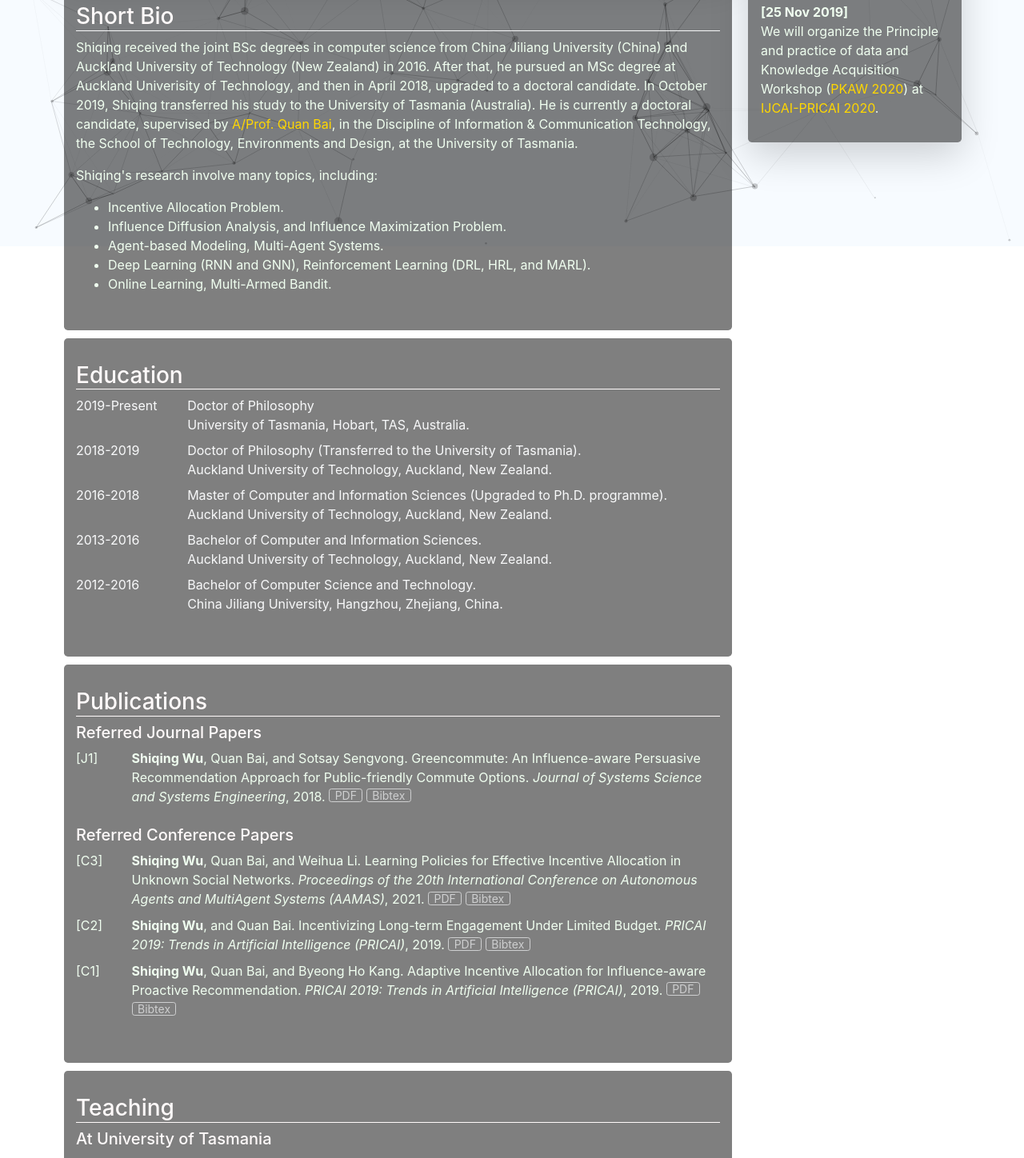
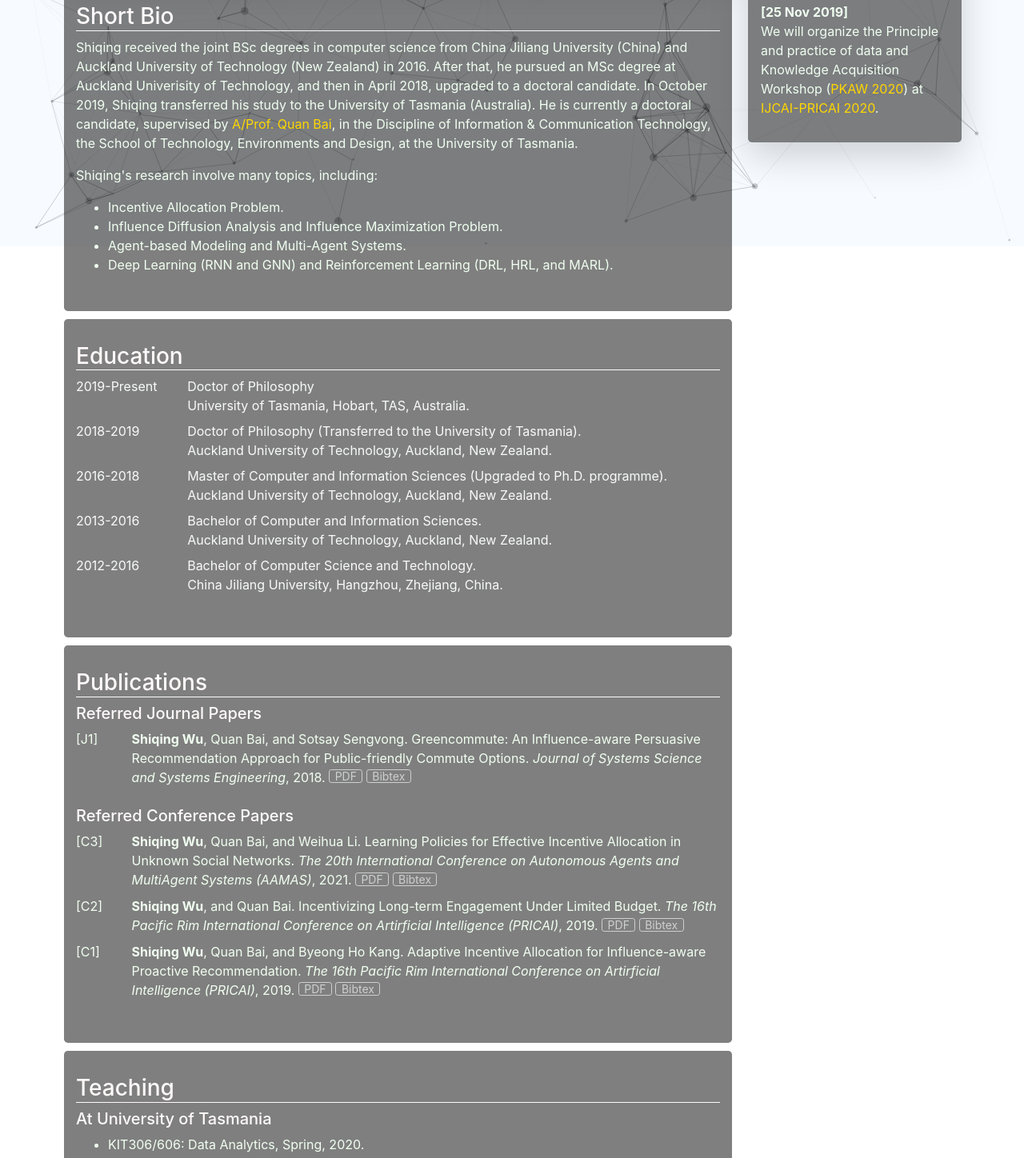
Before and after one commit to Konatanaya/konatanaya.github.io, a plain HTML site: page index.html in a window 1280 px wide. Shown: the part 492-1940 px from the top of the page at 80% size. Drawn offline with nearby package versions, Linux system fonts and the light colour scheme; animation ran at ten frames a second; some icons are missing.

Commit message:
update bio

```diff
--- a/index.html
+++ b/index.html
@@ -47,8 +47,10 @@
             </ul>
             <ul class="navbar-nav ml-auto d-inline-block">
                 <a href="https://www.linkedin.com/public-profile/in/shiqing-wu" target="_blank" class="list-inline-item"><i class="fab fa-linkedin ai-2x text-color"></i></a>
-                <a href="https://www.researchgate.net/profile/Shiqing_Wu" target="_blank" class="list-inline-item"><i class="ai ai-researchgate-square ai-2x text-color"></i></a>
-                <!--                <a href="" target="_blank" class="disabled list-inline-item"><i class="ai ai-cv-square ai-2x text-light"></i></a>-->
+                <a href="https://www.researchgate.net/profile/Shiqing_Wu" target="_blank" class="list-inline-item"><i class="ai ai-researchgate-square ai-2x ai-inverse text-color"></i></a>
+<!--                <a href="https://www.researchgate.net/profile/Shiqing_Wu" target="_blank" class="list-inline-item"><i class="ai ai-orcid-square ai-2x text-color"></i></a>-->
+
+<!--                                <a href="" target="_blank" class="disabled list-inline-item"><i class="ai ai-cv-square ai-2x text-light"></i></a>-->
             </ul>
         </div>
     </div>
@@ -90,10 +92,9 @@
                 <p>Shiqing's research involve many topics, including:
                 <ul>
                     <li>Incentive Allocation Problem.</li>
-                    <li>Influence Diffusion Analysis, and Influence Maximization Problem.</li>
-                    <li>Agent-based Modeling, Multi-Agent Systems.</li>
-                    <li>Deep Learning (RNN and GNN), Reinforcement Learning (DRL, HRL, and MARL).</li>
-                    <li>Online Learning, Multi-Armed Bandit.</li>
+                    <li>Influence Diffusion Analysis and Influence Maximization Problem.</li>
+                    <li>Agent-based Modeling and Multi-Agent Systems.</li>
+                    <li>Deep Learning (RNN and GNN) and Reinforcement Learning (DRL, HRL, and MARL).</li>
                 </ul>
                 </p>
             </div>
--- a/js/publications.json
+++ b/js/publications.json
@@ -2,7 +2,7 @@
 	{
         "title":"Learning Policies for Effective Incentive Allocation in Unknown Social Networks",
         "author":["Shiqing Wu", "Quan Bai, and Weihua Li"],
-        "booktitle":"Proceedings of the 20th International Conference on Autonomous Agents and MultiAgent Systems (AAMAS)",
+        "booktitle":"The 20th International Conference on Autonomous Agents and MultiAgent Systems (AAMAS)",
         "year":"2021",
         "note":"",
         "pdf":"",
@@ -12,7 +12,7 @@
     {
         "title":"Incentivizing Long-term Engagement Under Limited Budget",
         "author":["Shiqing Wu", "and Quan Bai"],
-        "booktitle":"PRICAI 2019: Trends in Artificial Intelligence (PRICAI)",
+        "booktitle":"The 16th Pacific Rim International Conference on Artirficial Intelligence (PRICAI)",
         "year":"2019",
         "note":"",
         "pdf":"https://link.springer.com/chapter/10.1007/978-3-030-29908-8_52",
@@ -22,7 +22,7 @@
     {
         "title":"Adaptive Incentive Allocation for Influence-aware Proactive Recommendation",
         "author":["Shiqing Wu", "Quan Bai, and Byeong Ho Kang"],
-        "booktitle":"PRICAI 2019: Trends in Artificial Intelligence (PRICAI)",
+        "booktitle":"The 16th Pacific Rim International Conference on Artirficial Intelligence (PRICAI)",
         "year":"2019",
         "note":"",
         "pdf":"https://link.springer.com/chapter/10.1007/978-3-030-29908-8_51",
```
